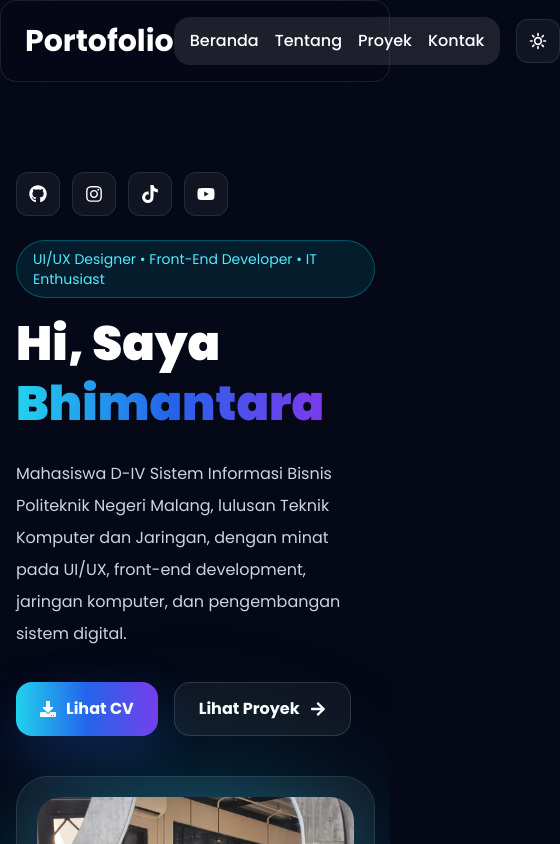
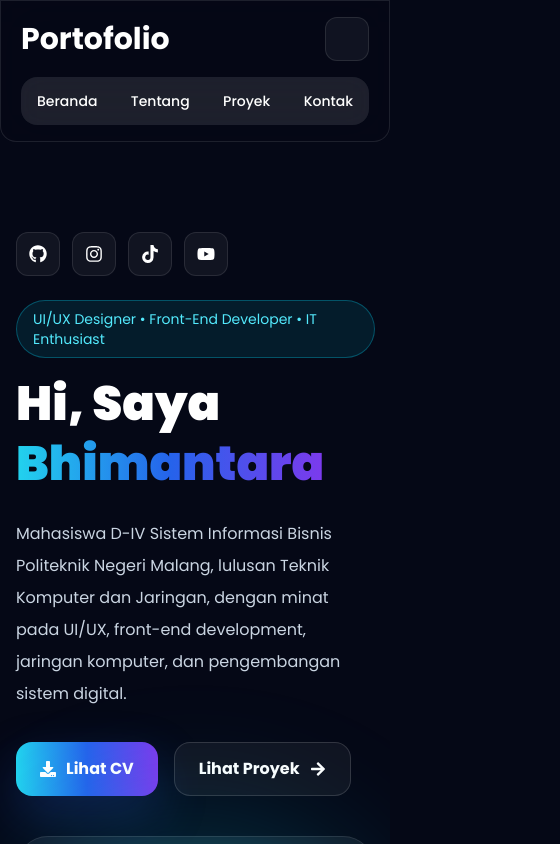
Before and after one commit to bhimantara435/PortofolioBhimantara, a React (Vite) app: page / in a window 390 px wide. Shown: the top 844 px of the page, 560 px wide, since content can reach past the window. Built offline with nearby package versions, Linux system fonts and the light colour scheme.

Commit message:
update navbar

```diff
--- a/src/components/Navbar.jsx
+++ b/src/components/Navbar.jsx
@@ -19,42 +19,85 @@ const Navbar = () => {
     setTheme((prevTheme) => (prevTheme === "dark" ? "light" : "dark"));
   };
 
+  const ThemeIcon = () =>
+    theme === "dark" ? (
+      <svg
+        xmlns="http://www.w3.org/2000/svg"
+        className="h-5 w-5"
+        fill="none"
+        viewBox="0 0 24 24"
+        stroke="currentColor"
+        strokeWidth="2"
+      >
+        <path
+          strokeLinecap="round"
+          strokeLinejoin="round"
+          d="M12 3v2m0 14v2m9-9h-2M5 12H3m15.364-6.364-1.414 1.414M7.05 16.95l-1.414 1.414m12.728 0-1.414-1.414M7.05 7.05 5.636 5.636M12 8a4 4 0 1 1 0 8 4 4 0 0 1 0-8z"
+        />
+      </svg>
+    ) : (
+      <svg
+        xmlns="http://www.w3.org/2000/svg"
+        className="h-5 w-5"
+        fill="none"
+        viewBox="0 0 24 24"
+        stroke="currentColor"
+        strokeWidth="2"
+      >
+        <path
+          strokeLinecap="round"
+          strokeLinejoin="round"
+          d="M21 12.79A9 9 0 1 1 11.21 3 7 7 0 0 0 21 12.79z"
+        />
+      </svg>
+    );
+
   return (
-    <div className="sticky top-0 z-50 mx-auto flex max-w-7xl items-center justify-between rounded-2xl border border-white/10 bg-[#050816]/80 px-6 py-4 backdrop-blur-xl transition-colors duration-300 md:px-8">
+    <div className="sticky top-0 z-50 mx-auto flex max-w-7xl flex-col gap-4 rounded-b-2xl border border-white/10 bg-[#050816]/80 px-5 py-4 backdrop-blur-xl transition-colors duration-300 md:flex-row md:items-center md:justify-between md:px-8">
+      <div className="flex w-full items-center justify-between md:w-auto">
         <div className="logo">
           <h1 className="text-3xl font-bold text-white transition-colors duration-300">
             Portofolio
           </h1>
         </div>
 
-      <div className="flex items-center gap-4">
-        <ul className="menu flex items-center gap-4 rounded-2xl bg-white/10 px-4 py-3 backdrop-blur-md sm:gap-10 md:bg-transparent md:p-0">
+        <button
+          type="button"
+          onClick={toggleTheme}
+          className="grid h-11 w-11 shrink-0 place-items-center rounded-xl border border-white/10 bg-white/5 text-white transition hover:-translate-y-1 hover:border-cyan-400 hover:text-cyan-400 md:hidden"
+          aria-label="Toggle theme"
+        >
+
+        </button>
+      </div>
+
+      <div className="flex w-full items-center justify-between gap-4 md:w-auto">
+        <ul className="menu flex w-full items-center justify-between gap-3 rounded-2xl bg-white/10 px-4 py-3 backdrop-blur-md md:w-auto md:justify-start md:gap-10 md:bg-transparent md:p-0">
           <li>
-            <a href="#beranda" className="text-base font-medium sm:text-lg">
+            <a href="#beranda" className="text-sm font-medium sm:text-base md:text-lg">
               Beranda
             </a>
           </li>
           <li>
-            <a href="#tentang" className="text-base font-medium sm:text-lg">
+            <a href="#tentang" className="text-sm font-medium sm:text-base md:text-lg">
               Tentang
             </a>
           </li>
           <li>
-            <a href="#proyek" className="text-base font-medium sm:text-lg">
+            <a href="#proyek" className="text-sm font-medium sm:text-base md:text-lg">
               Proyek
             </a>
           </li>
           <li>
-            <a href="#kontak" className="text-base font-medium sm:text-lg">
+            <a href="#kontak" className="text-sm font-medium sm:text-base md:text-lg">
               Kontak
             </a>
           </li>
         </ul>
-
 <button
   type="button"
   onClick={toggleTheme}
-          className="grid h-11 w-11 shrink-0 place-items-center rounded-xl border border-white/10 bg-white/5 text-white transition hover:-translate-y-1 hover:border-cyan-400 hover:text-cyan-400"
+  className="hidden h-11 w-11 shrink-0 place-items-center rounded-xl border border-white/10 bg-white/5 text-white transition hover:-translate-y-1 hover:border-cyan-400 hover:text-cyan-400 md:grid"
   aria-label="Toggle theme"
 >
   {theme === "dark" ? (
```
Lines whose indentation alone changed are shown as unchanged.
